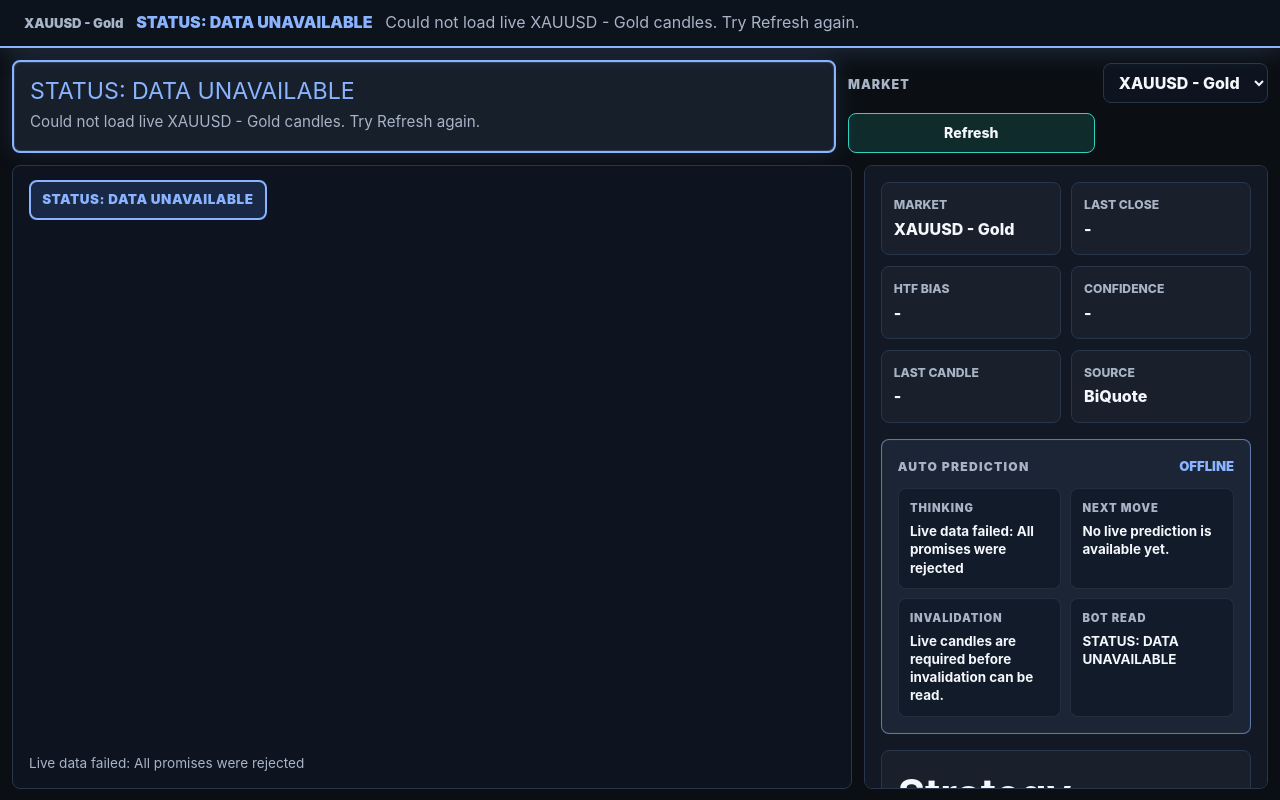
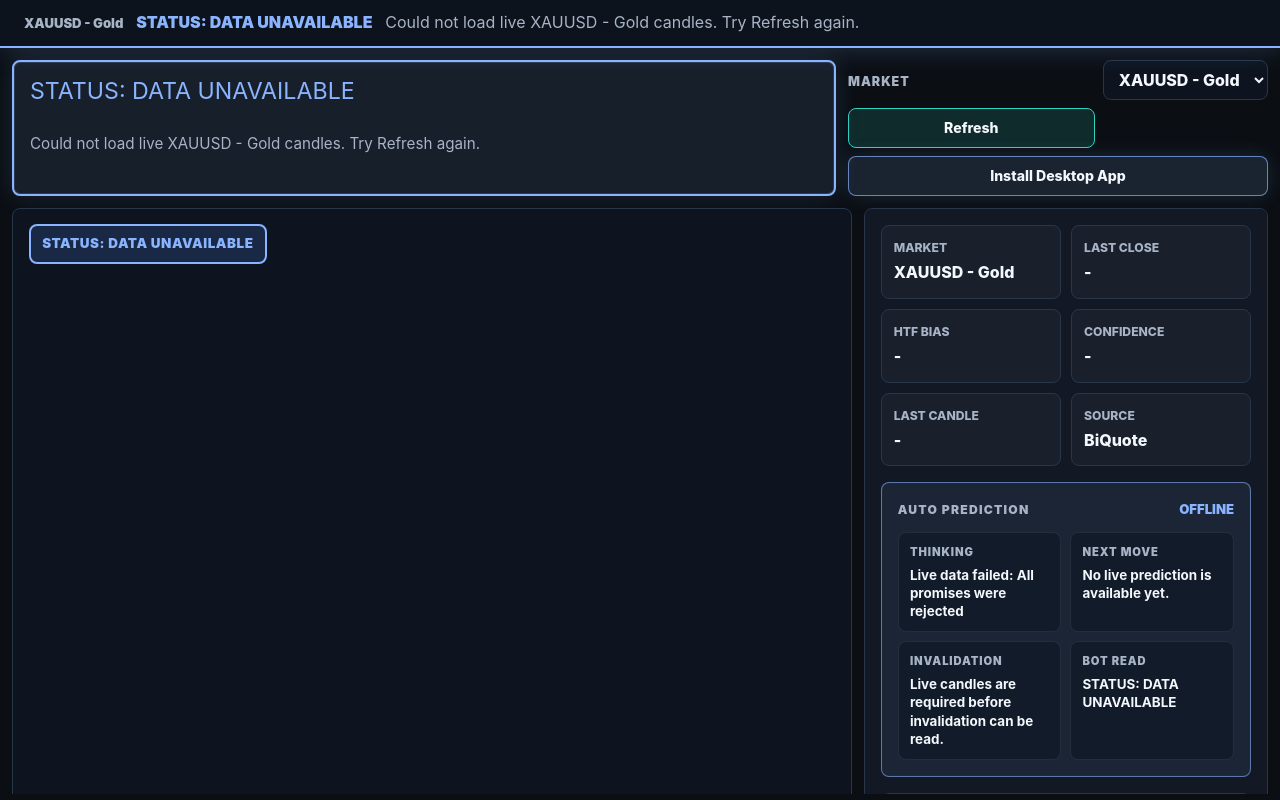
Before and after one commit to cafepromenade/chamilleia-trading-indicator, a plain HTML site: page docs/index.html in a window 1280 px wide. Drawn offline with Linux system fonts and the light colour scheme; no server answers.

Commit message:
Add desktop installer link to website

```diff
--- a/docs/index.html
+++ b/docs/index.html
@@ -33,6 +33,11 @@
             <option value="BTCUSD">BTCUSD</option>
           </select>
           <button type="button" class="refresh-btn active" id="reload-live">Refresh</button>
+          <a
+            class="install-btn"
+            href="https://github.com/cafepromenade/chamilleia-trading-indicator/releases/latest/download/ChamSD.Desktop.Setup.exe">
+            Install Desktop App
+          </a>
         </div>
       </div>
 
--- a/docs/style.css
+++ b/docs/style.css
@@ -762,7 +762,11 @@ h2 {
   font-weight: 800;
 }
 
-.refresh-btn {
+.refresh-btn,
+.install-btn {
+  display: inline-flex;
+  justify-content: center;
+  align-items: center;
   min-height: 40px;
   border: 1px solid var(--line);
   border-radius: 8px;
@@ -771,6 +775,10 @@ h2 {
   font: inherit;
   font-size: 0.88rem;
   font-weight: 800;
+  line-height: 1.15;
+  padding: 0 0.75rem;
+  text-align: center;
+  text-decoration: none;
   cursor: pointer;
 }
 
@@ -783,6 +791,20 @@ h2 {
   border-color: var(--teal);
   background: rgba(45, 212, 191, 0.14);
   color: var(--ink);
+}
+
+.install-btn {
+  grid-column: 1 / -1;
+  border-color: rgba(138, 180, 255, 0.68);
+  background: rgba(138, 180, 255, 0.12);
+  color: var(--ink);
+  box-shadow: 0 0 20px rgba(138, 180, 255, 0.14);
+}
+
+.install-btn:hover,
+.install-btn:focus-visible {
+  border-color: var(--blue);
+  background: rgba(138, 180, 255, 0.2);
 }
 
 .engine-facts {
```
